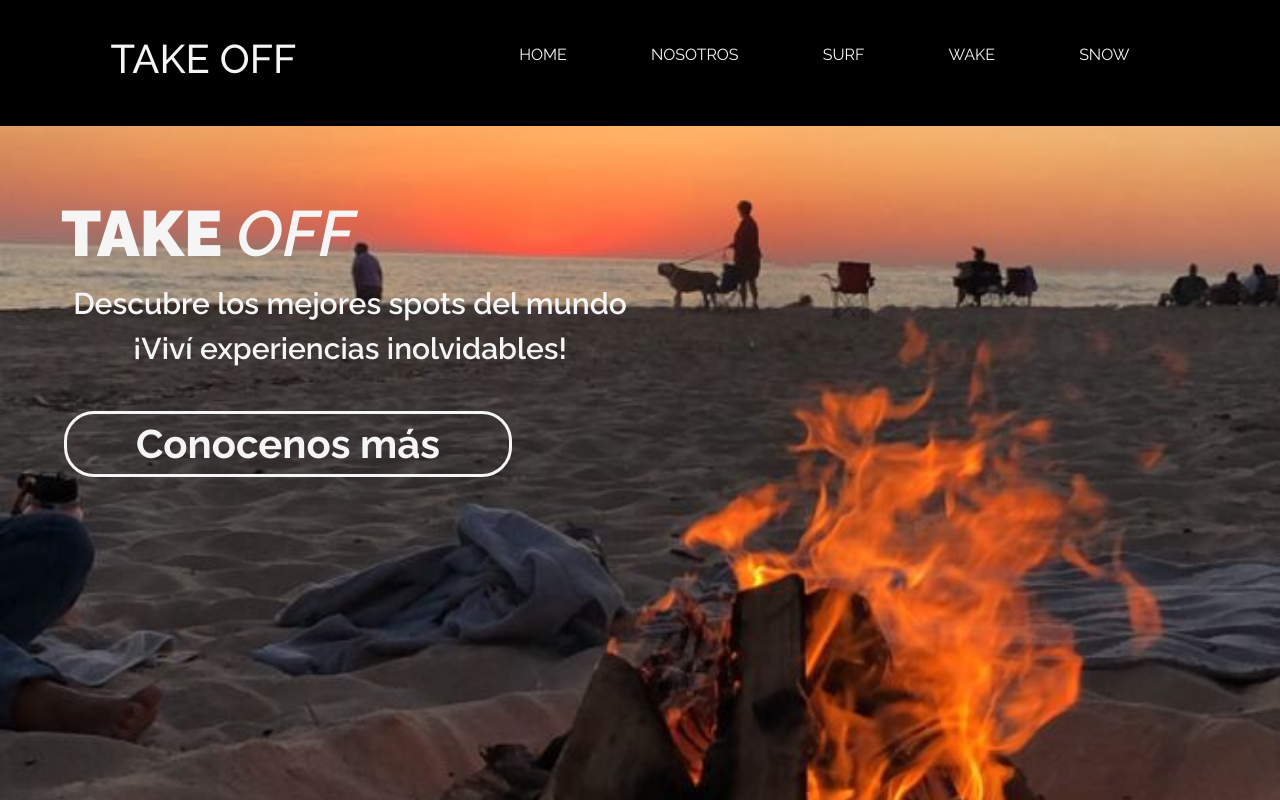
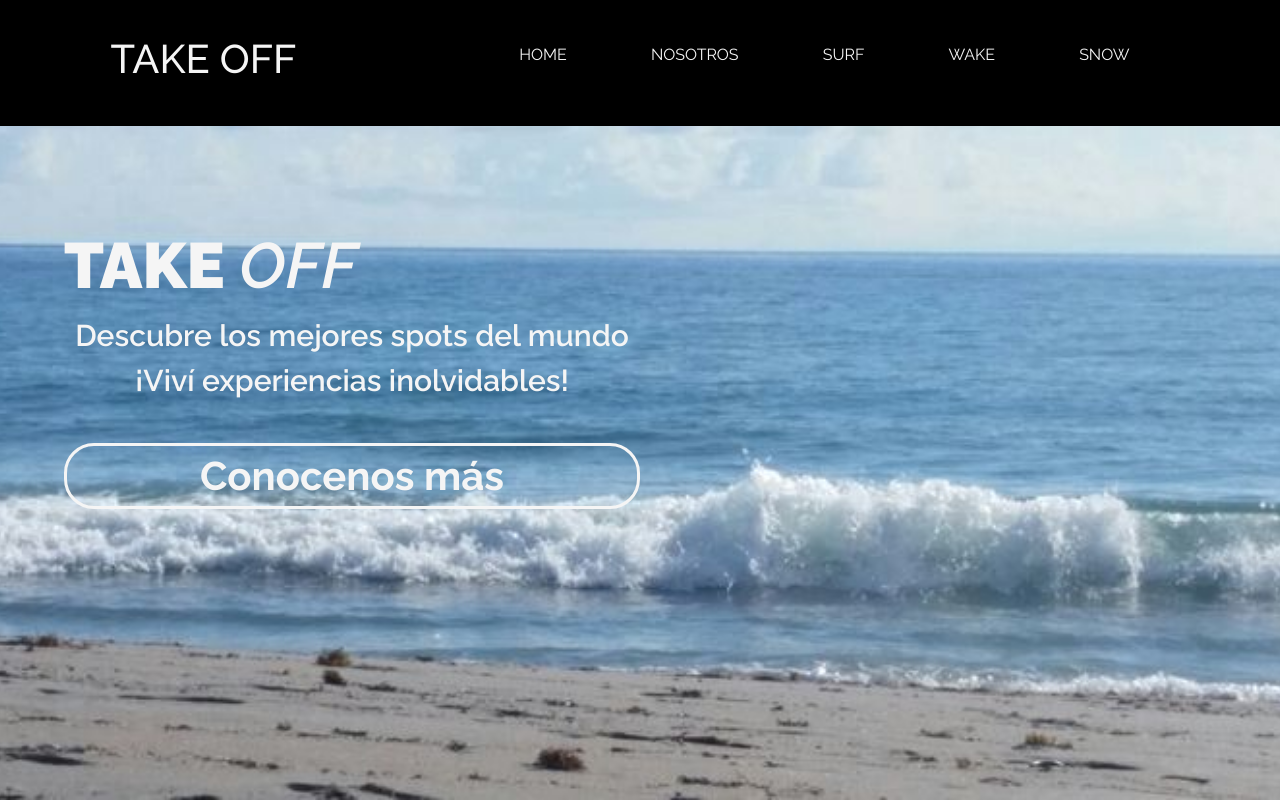
Before and after one commit to PaulinaBarcosM/BarcosM-2entrega-CarreraIntensiva-DW, a website: page index.html in a window 1280 px wide. Drawn offline with nearby package versions, Linux system fonts and the light colour scheme.

Commit message:
finalizado

```diff
--- a/index.html
+++ b/index.html
@@ -40,7 +40,7 @@
             <div class="texto-h2-index">
                 <h2 class="h2-general mq-h2-index">TAKE <span class="h2-index-dos">OFF</span></h2>
             </div>
-            <p class="p-general mq-p-index margin-right">Descubre los mejores spots del mundo ¡Viví experiencias inolvidables!</p>
+            <p class="p-general mq-p-index">Descubre los mejores spots del mundo ¡Viví experiencias inolvidables!</p>
             <p class="p-general-dos">Conocenos más</p>
         </main>
         <!-- fin contenido principala -->
--- a/scss/base/_listas.scss
+++ b/scss/base/_listas.scss
@@ -1,20 +1,20 @@
 $margenes:
-30px,
-20px,
-2rem,
-10px,
-40px,
-70px,
-5%,
-20%,
-50%,
-65%,
-60px,
-60%,
-30%,
-50px,
-15px,
-10%;
+/* 1 */ 30px,
+/* 2 */ 20px,
+/* 3 */ 2rem,
+/* 4 */ 10px,
+/* 5 */ 40px,
+/* 6 */ 70px,
+/* 7 */ 5%,
+/* 8 */ 20%,
+/* 9 */ 50%,
+/* 10 */ 65%,
+/* 11 */ 60px,
+/* 12 */ 60%,
+/* 13 */ 30%,
+/* 14 */ 50px,
+/* 15 */15px,
+/*16 */ 10%;
 
 // estilos tipografia
 $font-weight:
--- a/scss/componentes/_mquerie.scss
+++ b/scss/componentes/_mquerie.scss
@@ -13,6 +13,7 @@
             }
             .mq-p-index{
                 margin-left: nth($margenes, 7);
+                margin-right: nth($margenes, 7);
             }
             .p-general-dos{
                 margin-right: nth($margenes, 8);
@@ -104,23 +105,27 @@
 @media only screen and (min-width:1200px){
     /* ---index */
     #body-index{
-        background-image: url(../img/img-fogata.jpg);
+        background-image: url(../img/fondo-desktop-tres.jpeg);
         background-repeat: map-get($body-index, back-repeat);
         background-position: map-get($body-index, back-position);
         background-size: map-get($body-index, back-size);
-        @include tamañoImagenes (100%, 100%, cover);
+        @include tamañoImagenes (100%, 100vh, cover);
         .main-index{
             .texto-h2-index{
-                margin-right: nth($margenes, 10);
+                display: flex;
+                justify-content: flex-start;
+                align-items: center;
+                margin-left: nth($margenes, 7);
             }
             .mq-p-index{
+                display: flex;
+                justify-content: flex-start;
+                align-items: center;
                 margin-right: nth($margenes, 9);
-                margin-left: nth($margenes, 11);
-                display: $dis-block;
             }
             .p-general-dos{
                 margin-top: nth($margenes, 5);
-                margin-right: nth($margenes, 12);
+                margin-right: nth($margenes, 9);
                 margin-left: nth($margenes, 7);
             }
         }
--- a/scss/componentes/_pags.scss
+++ b/scss/componentes/_pags.scss
@@ -15,11 +15,6 @@
                 text-shadow: $text-shad;
                 font-style: italic;
                 margin-right: nth($margenes, 3);
-            }
-        }
-        p{
-            .margin-right{
-                margin-right: nth($margenes, 4);
             }
         }
     }
```
Also changed, not shown: css/style.css, img/fondo-desktop-dos.jpeg (added), img/fondo-desktop-tres.jpeg (added), img/fondo-desktop.jpeg (added), 1 other file.
